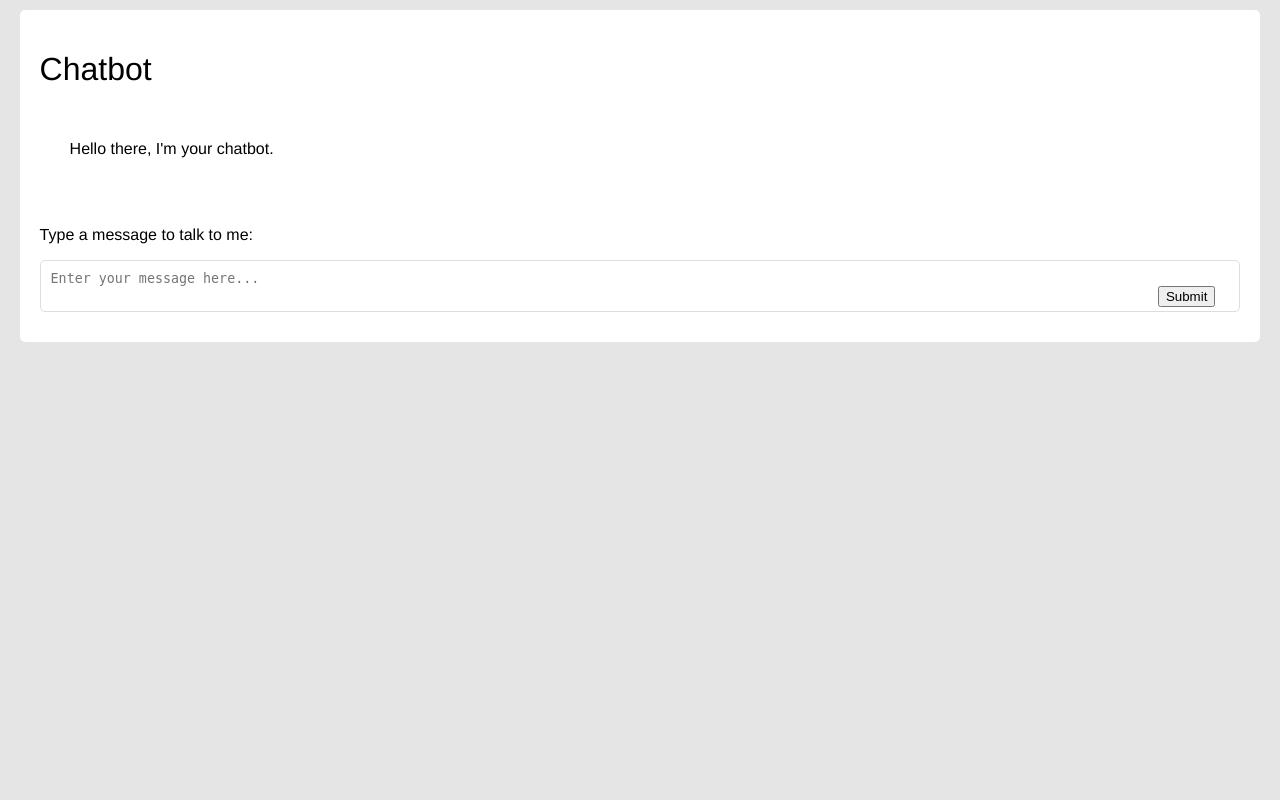
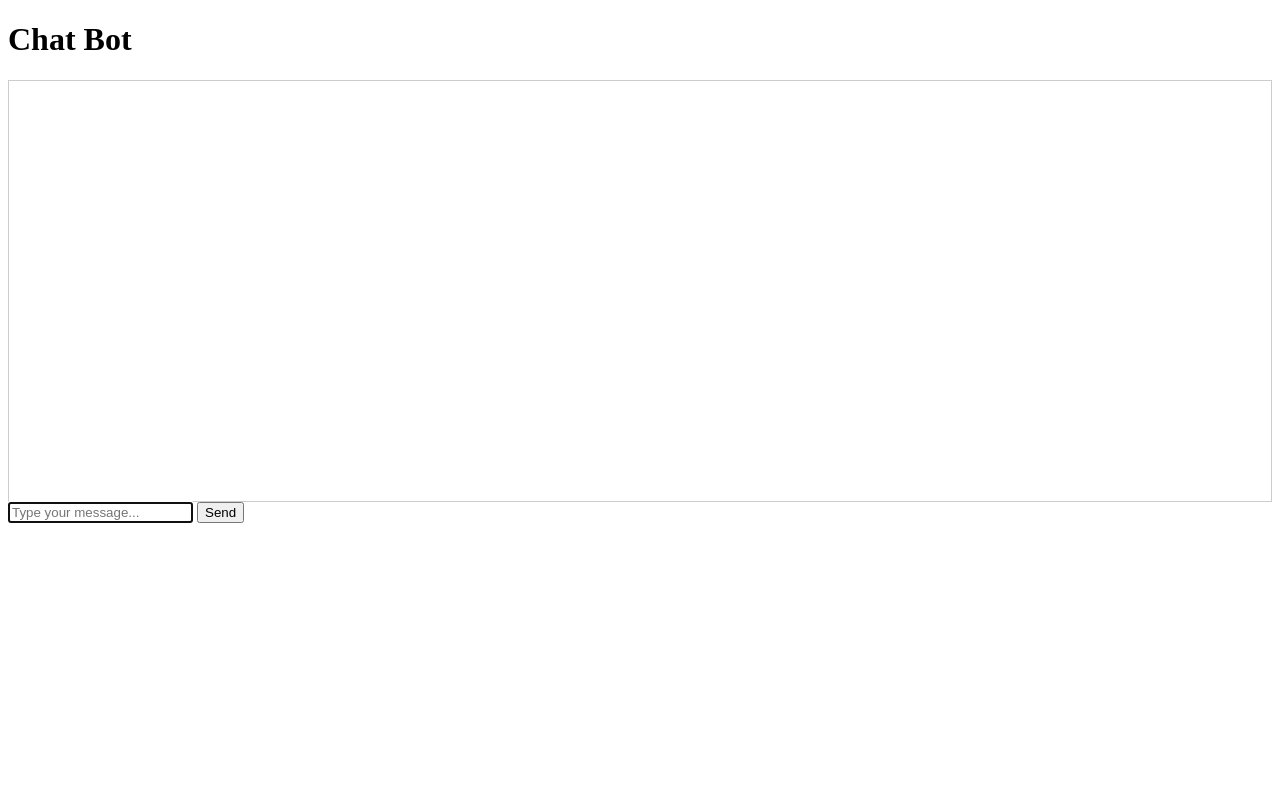
Before and after one commit to bhuvana0315/OrderAiBot, a FastAPI app: page / in a window 1280 px wide. Run offline with FastAPI, Linux system fonts and the light colour scheme.

Commit message:
first commit

```diff
--- a/main.py
+++ b/main.py
@@ -1,32 +1,24 @@
-
-from fastapi import FastAPI
-from fastapi.responses import HTMLResponse
-from chat import get_completion_from_messages
-from fastapi.staticfiles import StaticFiles
+from fastapi import FastAPI, Request
+from fastapi.templating import Jinja2Templates
 from pydantic import BaseModel
-
-from chat import get_completion_from_messages
+from chat import get_completion_from_message
 
 app = FastAPI()
-app.mount("/static",StaticFiles(directory="static"),name="static")
+templates = Jinja2Templates(directory="templates")
 
 class Message(BaseModel):
-    message: str
+    content: str
 
 @app.get("/")
-def main():
-    with open("templates/index.html") as f:
-        html_content = f.read()
-    return HTMLResponse(content=html_content)
+def home(request: Request):
+    return templates.TemplateResponse("index.html", {"request": request})
 
-# @app.post("/completion")
-# async def chat_completion(message: str) -> str:
-#     response = get_completion_from_messages([message])
-#     return response
+@app.post("/chat")
+async def chat(message: Message):
+    user_message = message.content
+    response = get_completion_from_message(user_message)
+    return {"message": response}
 
-@app.post("/completion")
-async def chat_completion(message: Message) -> str:
-    messages = [m.content for m in message.messages]
-    print(messages)
-    response = get_completion_from_messages(messages)
-    return {"choices": [{"message": {"content": response}}]}
+if __name__ == "__main__":
+    import uvicorn
+    uvicorn.run(app, port=8000)
--- a/static/app.js
+++ /dev/null
@@ -1,45 +0,0 @@
-// const inputElement = document.getElementById("chatbot-input");
-// const submitButton = document.querySelector(".submit");
-// const output = document.querySelector(".output");
-
-// submitButton.addEventListener("click", function() {
-//   const userInput = inputElement.value;
-//   output.innerHTML += "<div>" + userInput + "</div>";
-//   inputElement.value = "";
-
-//   // fetch('/completion', {
-//   //   method: 'POST',
-//   //   headers: {
-//   //     'Content-Type': 'application/json'
-//   //   },
-//   //   body: JSON.stringify({ message: userInput })
-//   // }).then(res => res.text())
-//   //   .then(data => {
-//   //     output.innerHTML += "<div>" + data + "</div>";
-//   //   })
-//   //   .catch(err => console.log(err));
-// });
-
-const inputElement = document.getElementById("chatbot-input");
-const submitButton = document.querySelector(".submit");
-const output = document.querySelector(".output");
-
-submitButton.addEventListener("click", function() {
-  const userInput = inputElement.value;
-  output.innerHTML += "<div>" + userInput + "</div>";
-  inputElement.value = "";
-
-  fetch('/completion', {
-    method: 'POST',
-    headers: {
-      'Content-Type': 'application/json'
-    },
-    body: JSON.stringify({ messages: [{ content: userInput }] })
-  })
-    .then(res => res.json())
-    .then(data => {
-      const response = data.choices[0].message.content;
-      output.innerHTML += "<div>" + response + "</div>";
-    })
-    .catch(err => console.log(err));
-});
--- a/templates/index.html
+++ b/templates/index.html
@@ -1,74 +1,68 @@
-
+<!DOCTYPE html>
 <html>
 <head>
-        <meta charset="UTF-8">
-        <title>Chatbot</title>
+    <title>Chat Bot</title>
+    <style>
+        #chat-container {
+            height: 400px;
+            overflow-y: scroll;
+            border: 1px solid #ccc;
+            padding: 10px;
+        }
+        #user-message {
+            margin-bottom: 10px;
+        }
+    </style>
 </head>
 <body>
-        <style>
-            body {
-                font-family: Helvetica, Arial, sans-serif;
-                background: #e5e5e5;
+    <h1>Chat Bot</h1>
+    <div id="chat-container"></div>
+    <input type="text" id="user-message" placeholder="Type your message..." autofocus />
+    <button id="send-button">Send</button>
+
+    <script>
+        const chatContainer = document.getElementById("chat-container");
+        const userMessageInput = document.getElementById("user-message");
+        const sendButton = document.getElementById("send-button");
+
+        sendButton.addEventListener("click", sendMessage);
+        userMessageInput.addEventListener("keydown", function (event) {
+            if (event.key === "Enter") {
+                sendMessage();
+            }
+        });
+
+        function appendMessage(role, content) {
+            const messageElement = document.createElement("p");
+            messageElement.innerHTML = `<strong>${role}:</strong> ${content}`;
+            chatContainer.appendChild(messageElement);
+            chatContainer.scrollTop = chatContainer.scrollHeight;
         }
 
-            #chatbot {
-                width: 95%;
-                margin: 10px auto 10px auto;
-                background: #FFF;
-                padding: 20px;
-                border-radius: 5px;
+        async function sendMessage() {
+            const userMessage = userMessageInput.value;
+            if (userMessage.trim() === "") {
+                return;
             }
 
-            #chatbot h1 {
-                font-weight: normal;
+            appendMessage("User", userMessage);
+            userMessageInput.value = "";
+            userMessageInput.focus();
+
+            const response = await fetch("/chat", {
+                method: "POST",
+                headers: {
+                    "Content-Type": "application/json"
+                },
+                body: JSON.stringify({ content: userMessage })
+            });
+
+            if (response.ok) {
+                const data = await response.json();
+                const botMessage = data.message;
+                appendMessage("Bot", botMessage);
             }
-
-            #chatbot .output {
-                background: #FFF;
-                padding: 20px;
-                margin: 0 0 10px 0;
-                min-height: 60px;
         }
-
-            #chatbot .output div {
-                padding: 10px;
-            }
-
-            #chatbot .input {
-                position: relative;
-            }
-
-            #chatbot #chatbot-input {
-                width: 100%;
-                padding: 10px;
-                margin: 0 0 10px 0;
-                resize: none;
-                border: 1px solid #DDD;
-                border-radius: 5px;
-            }
-
-            #chatbot .submit {
-                position: absolute;
-                bottom: 15px;
-                right: 25px;
-            }
-        </style>
-
-        <div id="chatbot">
-            <h1>Chatbot</h1>
-            <div class="output">
-                <div>Hello there, I'm your chatbot.</div>
-            </div>
-            <p>Type a message to talk to me:</p>
-
-            <div class="input">
-                <textarea id="chatbot-input" placeholder="Enter your message here..."></textarea>
-                <button class="submit">Submit</button>
-            </div>
-        </div>
-
-        <script src="static/app.js">
-
     </script>
 </body>
 </html>
```
Also changed, not shown: chat.py (+13 -7 lines), .gitpod.yml (added). Lines whose indentation alone changed are shown as unchanged.
